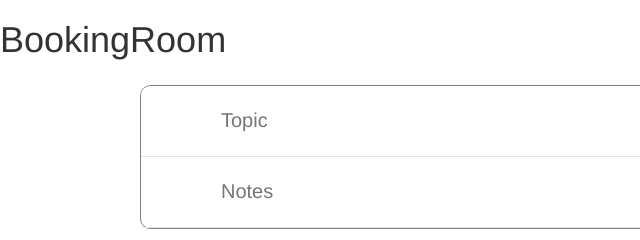
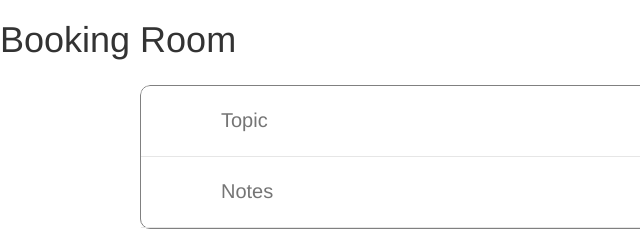
Before and after one commit to nonlapanssw/Booking-meeting-room, a plain HTML site: page index.html in a window 1280 px wide. Shown: the full height of the page, 0-640 px from the left. Drawn offline with nearby package versions, Linux system fonts and the light colour scheme.

Commit message:
[EDIT] rename file

```diff
--- a/booking.html
+++ b/index.html
@@ -11,7 +11,7 @@
 </head>
 
 <body>
-    <h1>BookingRoom</h1>
+    <h1>Booking Room</h1>
     <div class="container-login100">
     <div class="wrap-login100 p-t-30 p-b-50">
         <form class="login100-form validate-form p-b-33 p-t-5">
@@ -29,8 +29,6 @@
 
 
 
-
-
     </div>
 </div>
 
```
